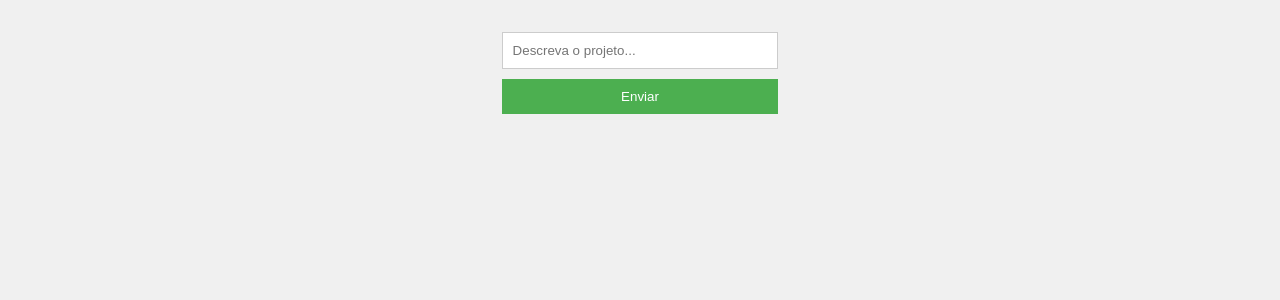
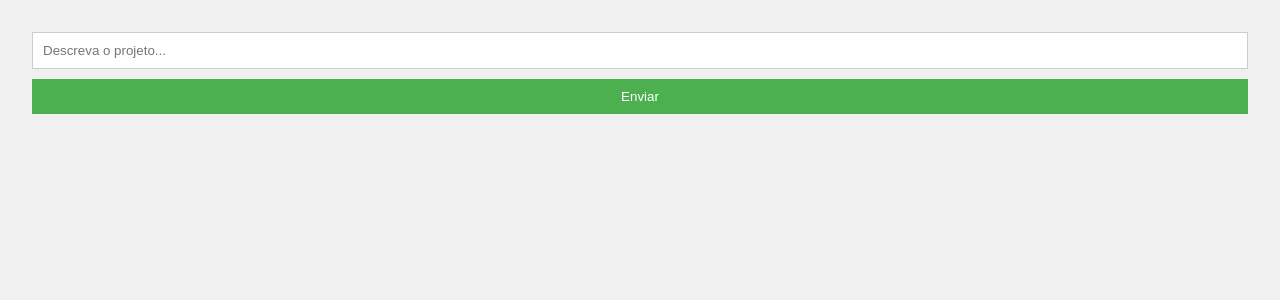
Before and after one commit to dacmarcell/ideaplanAI-web, a Vue app: page / in a window 1280 px wide. Shown: the top 300 px of the page. Built offline with nearby package versions, Linux system fonts and the light colour scheme.

Commit message:
Refactor HomeView.vue: Remove unnecessary CSS styling

```diff
--- a/src/views/HomeView.vue
+++ b/src/views/HomeView.vue
@@ -7,11 +7,3 @@ import MarkdownRenderer from '../components/MarkdownRenderer.vue'
     <MarkdownRenderer />
   </div>
 </template>
-
-<style scoped>
-.container {
-  display: flex;
-  align-items: center;
-  justify-content: center;
-}
-</style>
```
